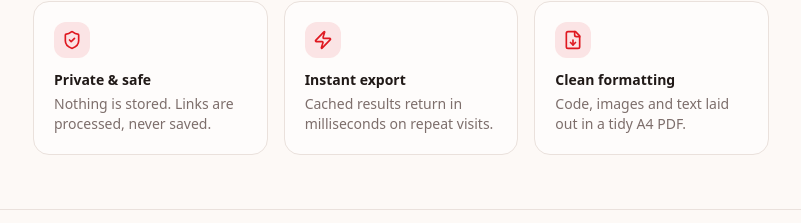
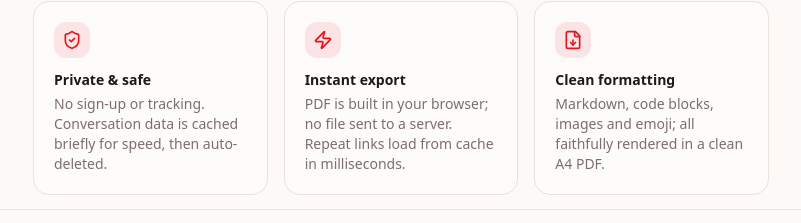
Before and after one commit to fyvri/save-chatgpt-as-pdf, a Next.js app: page / in a window 1280 px wide. Shown: the part 546-769 px from the top of the page, without its empty margins (239-1040 px from the left). Built offline with nearby package versions, Linux system fonts and the light colour scheme; no server answers; what @react-pdf/renderer would draw is missing.

Commit message:
fix: remove stale __name shim and update feature card copy

```diff
--- a/app/(main)/page.tsx
+++ b/app/(main)/page.tsx
@@ -21,17 +21,20 @@ const features = [
   {
     icon: ShieldCheck,
     title: 'Private & safe',
-    description: 'Nothing is stored. Links are processed, never saved.',
+    description:
+      'No sign-up or tracking. Conversation data is cached briefly for speed, then auto-deleted.',
   },
   {
     icon: Zap,
     title: 'Instant export',
-    description: 'Cached results return in milliseconds on repeat visits.',
+    description:
+      'PDF is built in your browser; no file sent to a server. Repeat links load from cache in milliseconds.',
   },
   {
     icon: FileDown,
     title: 'Clean formatting',
-    description: 'Code, images and text laid out in a tidy A4 PDF.',
+    description:
+      'Markdown, code blocks, images and emoji; all faithfully rendered in a clean A4 PDF.',
   },
 ]
 
--- a/components/theme-provider.tsx
+++ b/components/theme-provider.tsx
@@ -3,20 +3,9 @@
 import * as React from 'react'
 import { ThemeProvider as NextThemesProvider } from 'next-themes'
 
-const themeScript = `
-  if (typeof __name === 'undefined') {
-    window.__name = (fn, name) => fn;
-  }
-`
-
 export function ThemeProvider({
   children,
   ...props
 }: React.ComponentProps<typeof NextThemesProvider>) {
-  return (
-    <>
-      <script dangerouslySetInnerHTML={{ __html: themeScript }} />
-      <NextThemesProvider {...props}>{children}</NextThemesProvider>
-    </>
-  )
+  return <NextThemesProvider {...props}>{children}</NextThemesProvider>
 }
```
Also changed, not shown: 4 other files (tests, documents, lock files or other folders).
